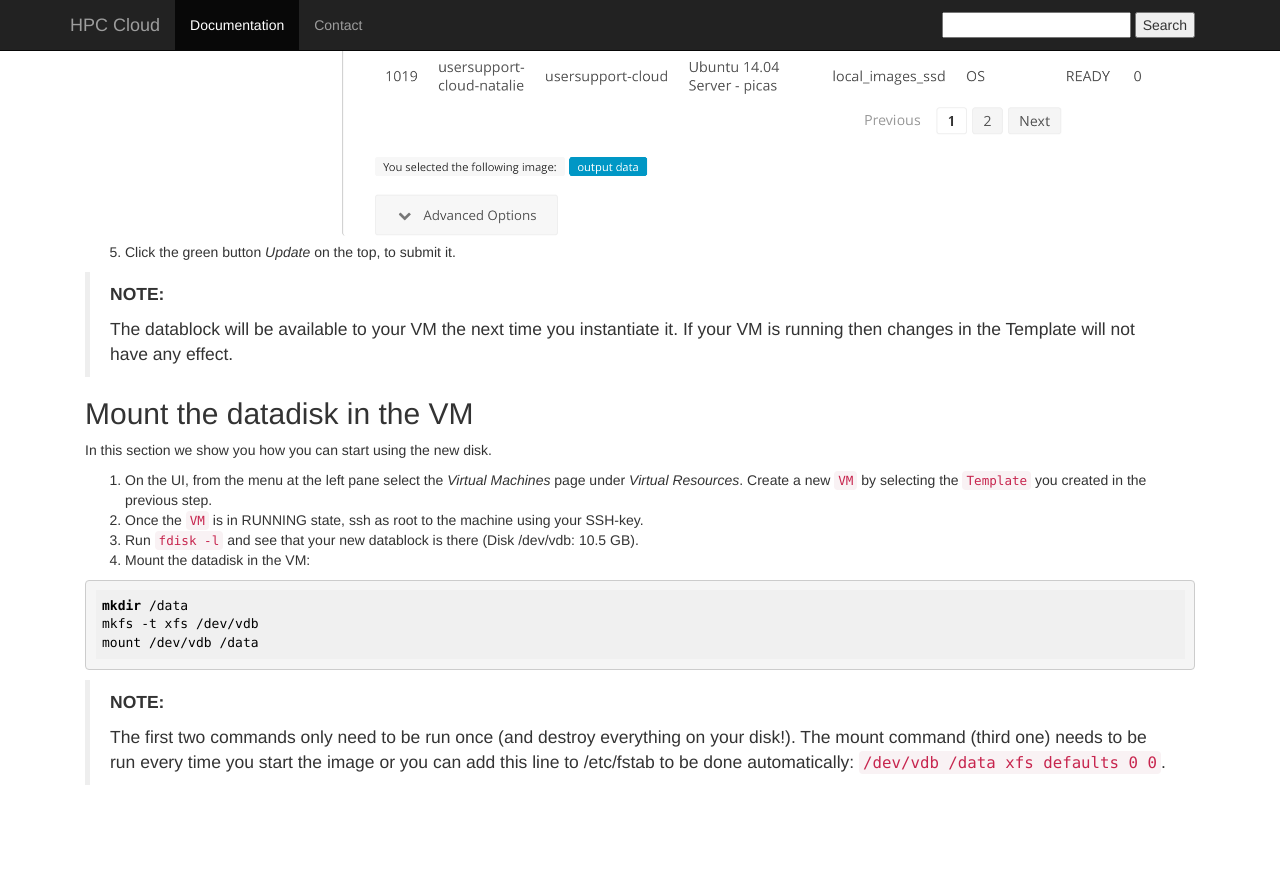
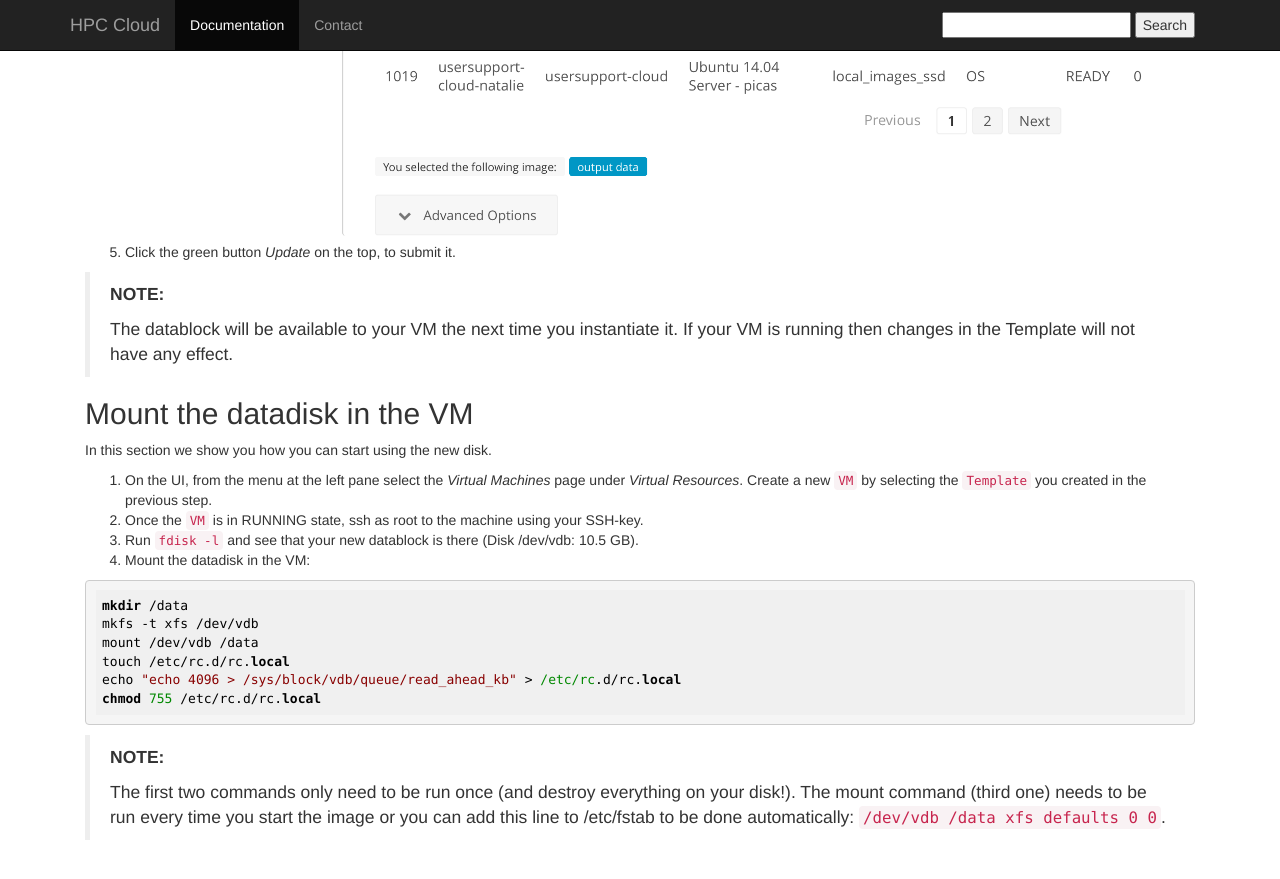
Before and after one commit to sara-nl/clouddocs, a Jekyll site: the page built from create-datablocks.markdown, in a window 1280 px wide and 900 px high, scrolled down 2600 px. Shown: the top 879 px of the window. Built offline with Jekyll 4.4.1, drawn with Linux system fonts in a browser that asks for light colours; nearby versions of some CDN libraries; before the commit the page ends 3445 px from its top, so only the background shows below that.

Commit message:
Update create-datablocks.markdown
added 4MB read_ahead_kb settings for optimal ceph performance

````diff
--- a/create-datablocks.markdown
+++ b/create-datablocks.markdown
@@ -67,8 +67,10 @@ In this section we show you how you can start using the new disk.
 mkdir /data
 mkfs -t xfs /dev/vdb
 mount /dev/vdb /data
+touch /etc/rc.d/rc.local
+echo "echo 4096 > /sys/block/vdb/queue/read_ahead_kb" > /etc/rc.d/rc.local
+chmod 755 /etc/rc.d/rc.local
 ```
-
 >**NOTE:**
 >
 >The first two commands only need to be run once (and destroy everything on your disk!). The mount command (third one) needs to be run every time you start the image or you can add this line to /etc/fstab to be done automatically: `/dev/vdb /data xfs defaults 0 0`.
````
